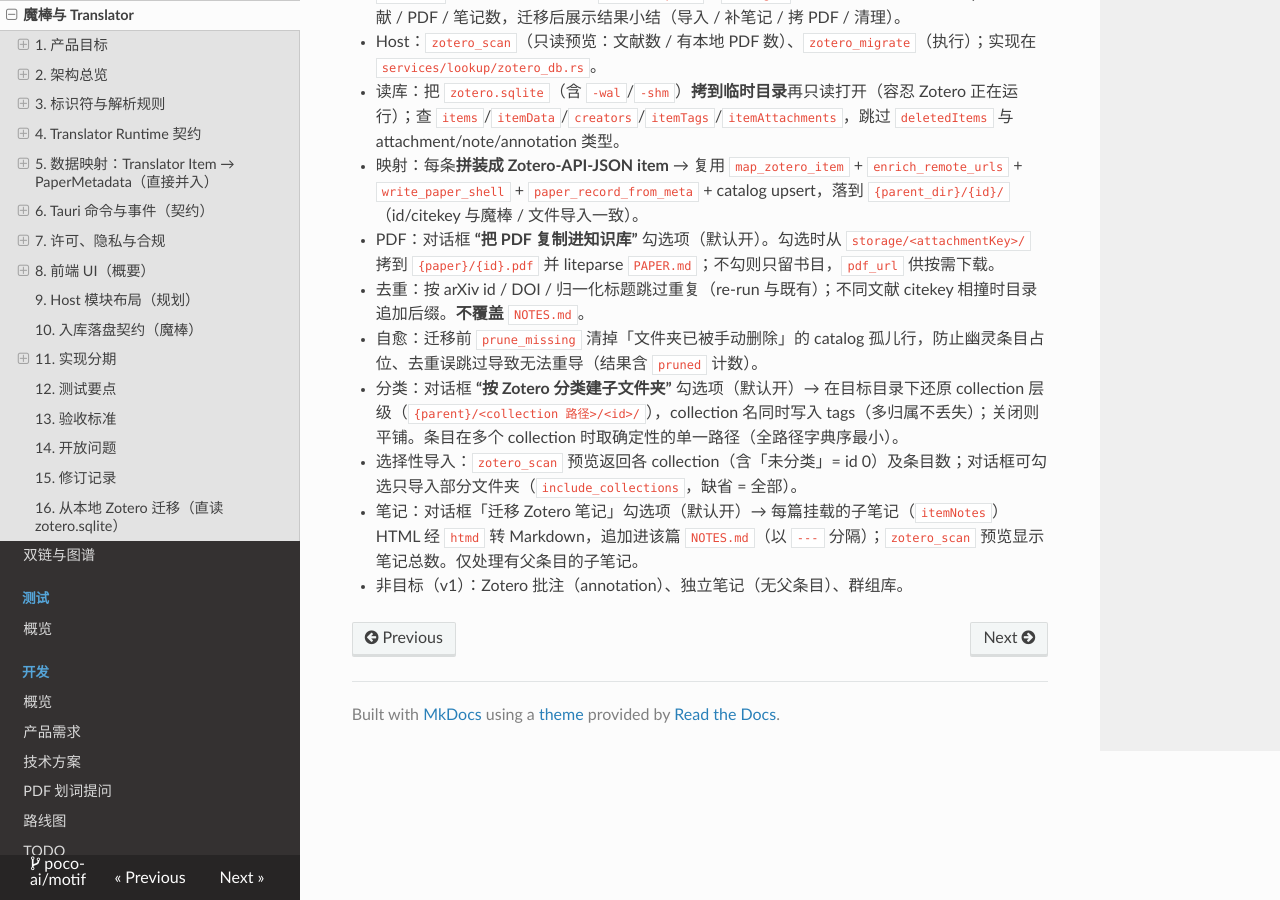
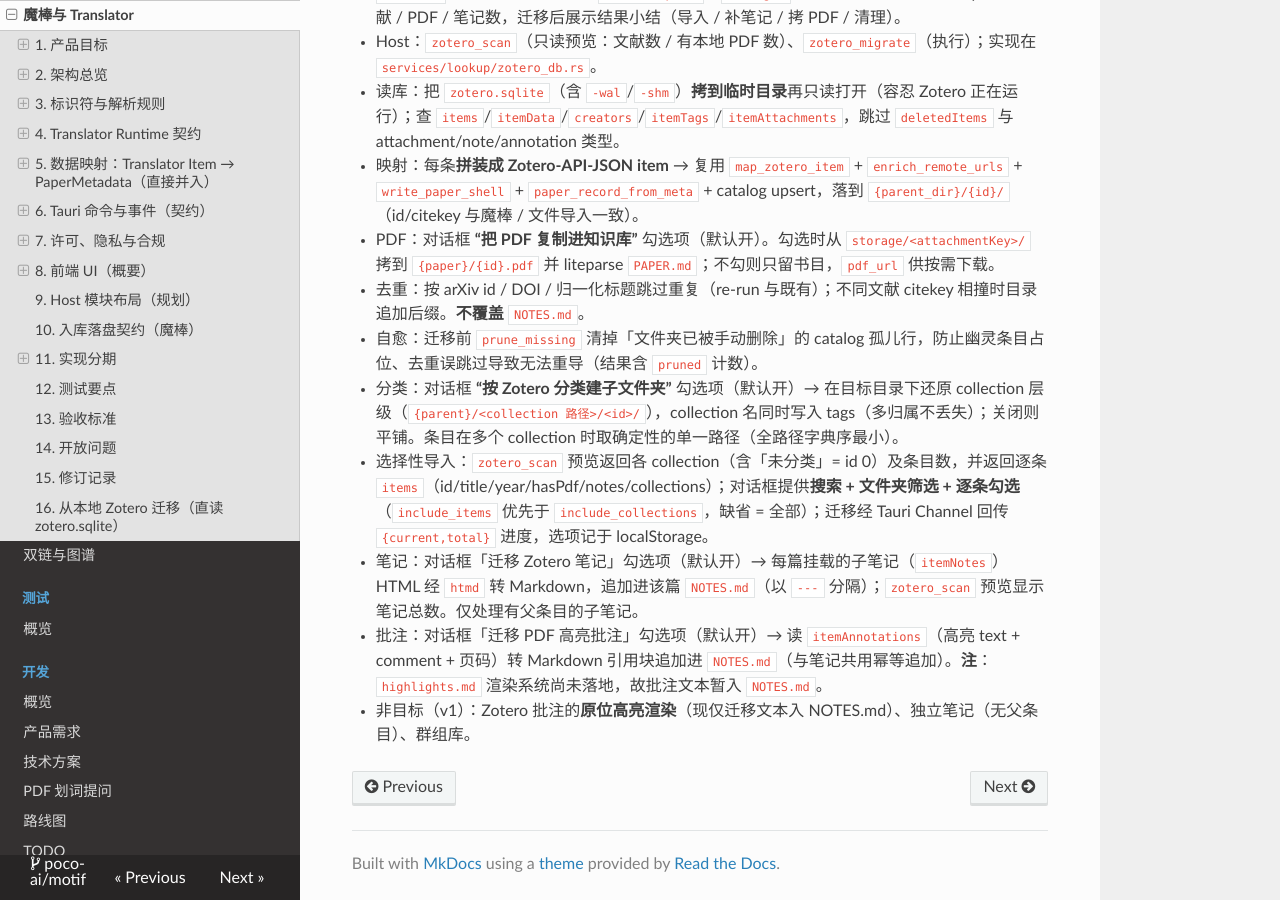
Before and after one commit to July-h5kf3/Agentero, an MkDocs documentation site: the page built from docs/backend/identifier-lookup.md, in a window 1280 px wide and 900 px high, scrolled down 17862 px. Built offline with MkDocs 1.6.1, drawn with Linux system fonts in a browser that asks for light colours; nearby versions of some CDN libraries.

Commit message:
docs: per-item picker, PDF annotations, and progress in Zotero migration
Update identifier-lookup §16 (per-item include filter, annotation text into
NOTES.md, progress channel, remembered options), roadmap, and todo.

```diff
--- a/docs/backend/identifier-lookup.md
+++ b/docs/backend/identifier-lookup.md
@@ -728,6 +728,7 @@ arXiv URL 推导：
 - 去重：按 arXiv id / DOI / 归一化标题跳过重复（re-run 与既有）；不同文献 citekey 相撞时目录追加后缀。**不覆盖** `NOTES.md`。
 - 自愈：迁移前 `prune_missing` 清掉「文件夹已被手动删除」的 catalog 孤儿行，防止幽灵条目占位、去重误跳过导致无法重导（结果含 `pruned` 计数）。
 - 分类：对话框 **“按 Zotero 分类建子文件夹”** 勾选项（默认开）→ 在目标目录下还原 collection 层级（`{parent}/<collection 路径>/<id>/`），collection 名同时写入 tags（多归属不丢失）；关闭则平铺。条目在多个 collection 时取确定性的单一路径（全路径字典序最小）。
-- 选择性导入：`zotero_scan` 预览返回各 collection（含「未分类」= id 0）及条目数；对话框可勾选只导入部分文件夹（`include_collections`，缺省 = 全部）。
+- 选择性导入：`zotero_scan` 预览返回各 collection（含「未分类」= id 0）及条目数，并返回逐条 `items`（id/title/year/hasPdf/notes/collections）；对话框提供**搜索 + 文件夹筛选 + 逐条勾选**（`include_items` 优先于 `include_collections`，缺省 = 全部）；迁移经 Tauri Channel 回传 `{current,total}` 进度，选项记于 localStorage。
 - 笔记：对话框「迁移 Zotero 笔记」勾选项（默认开）→ 每篇挂载的子笔记（`itemNotes`）HTML 经 `htmd` 转 Markdown，追加进该篇 `NOTES.md`（以 `---` 分隔）；`zotero_scan` 预览显示笔记总数。仅处理有父条目的子笔记。
-- 非目标（v1）：Zotero 批注（annotation）、独立笔记（无父条目）、群组库。
+- 批注：对话框「迁移 PDF 高亮批注」勾选项（默认开）→ 读 `itemAnnotations`（高亮 text + comment + 页码）转 Markdown 引用块追加进 `NOTES.md`（与笔记共用幂等追加）。**注**：`highlights.md` 渲染系统尚未落地，故批注文本暂入 `NOTES.md`。
+- 非目标（v1）：Zotero 批注的**原位高亮渲染**（现仅迁移文本入 NOTES.md）、独立笔记（无父条目）、群组库。
```
Also changed, not shown: docs/development/roadmap.md (+1 -1 lines), docs/development/todo.md (+2 -1 lines).
